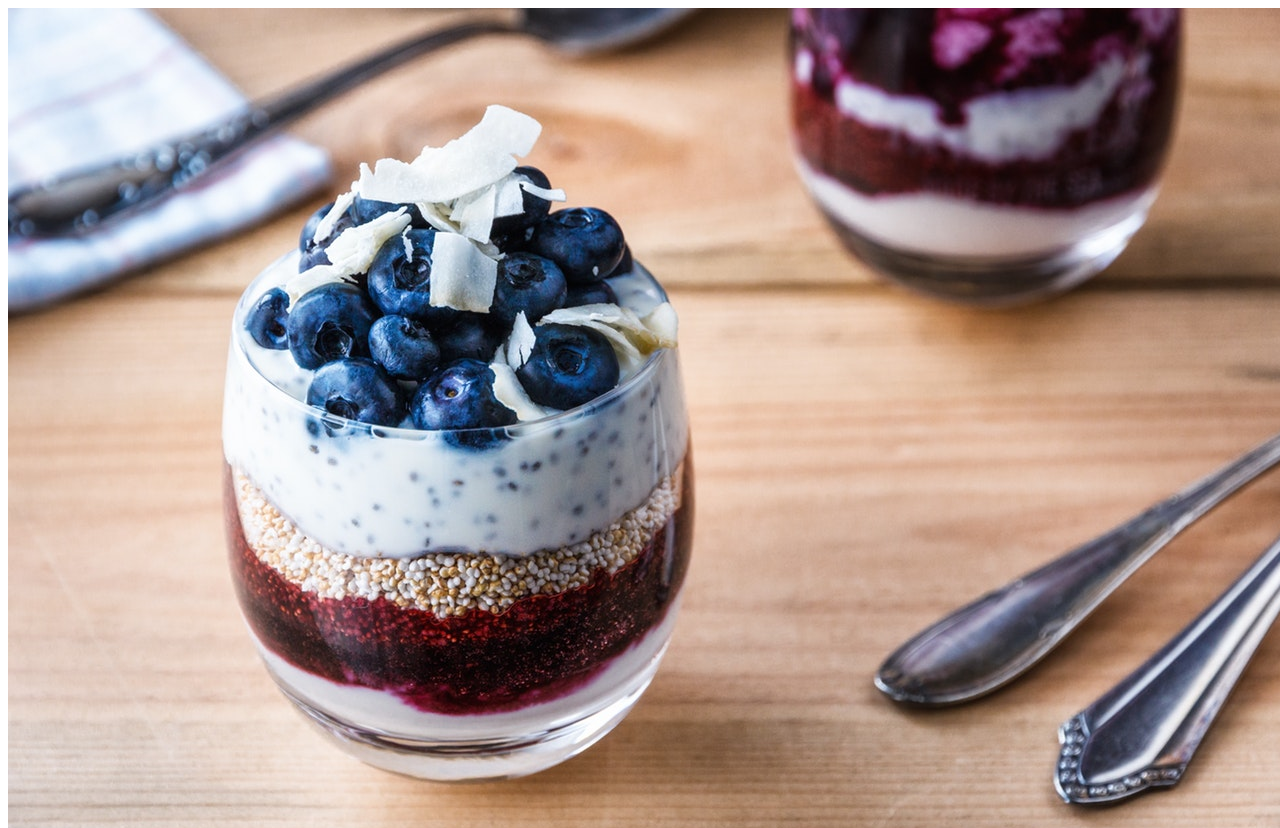
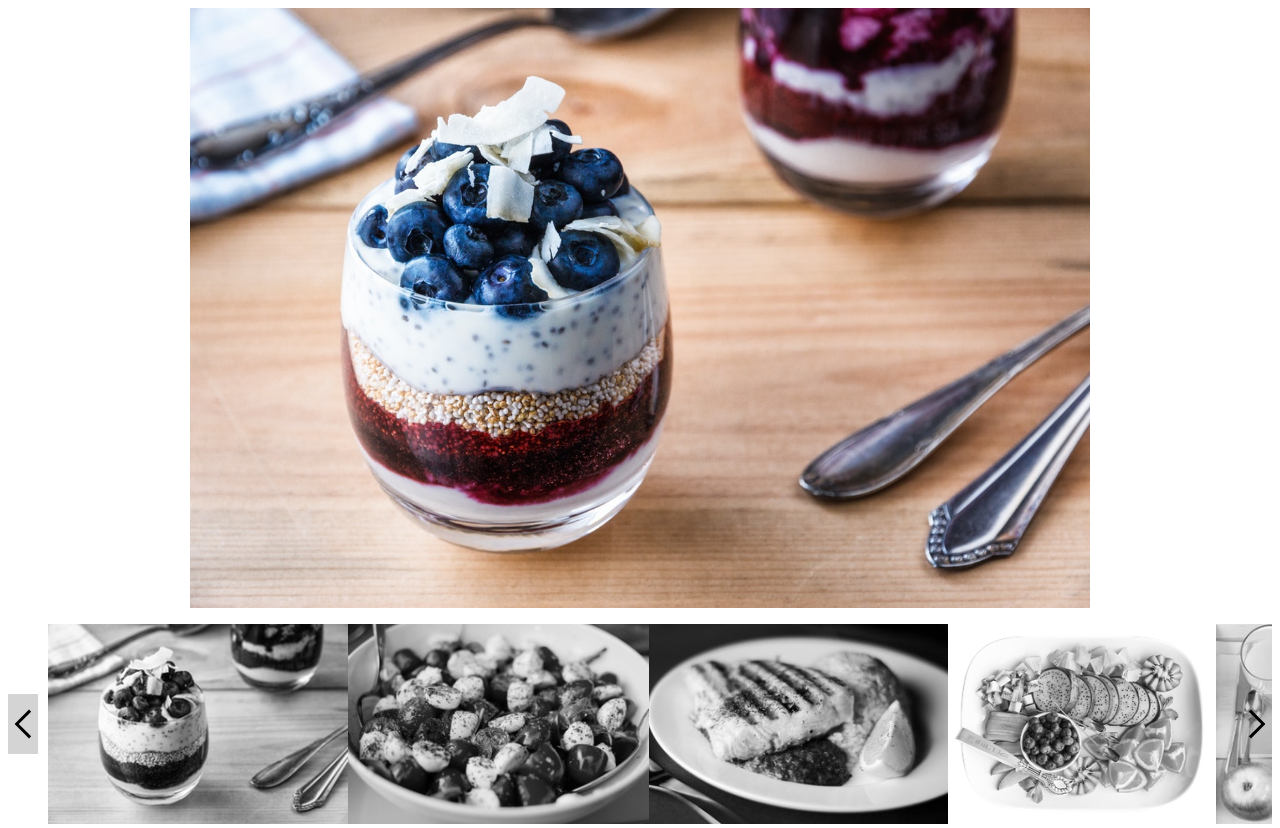
Before and after one commit to mmalkov1/javascript, a plain HTML site: page module-8/index.html in a window 1280 px wide. Shown: the top 828 px of the page. Drawn offline with Linux system fonts and the light colour scheme.

Commit message:
module-8 fix slider

```diff
--- a/module-8/css/style.css
+++ b/module-8/css/style.css
@@ -1,8 +1,16 @@
+.fullview img {
+  height: 600px;
+  width: auto;
+  display: block;
+  margin: auto;
+
+}
+
 ul {
   display: flex;
   justify-content: flex-start;
   max-width: 1280px;
-  overflow-x: auto;
+  overflow-x: hidden;
 }
 
 li {
@@ -26,3 +34,82 @@ li > img:hover {
 .active {
   filter: grayscale(0);
 }
+
+.preview-container {
+  position: relative;
+}
+
+.nav-left,
+.nav-right {
+  position: absolute;
+  width: 30px;
+  height: 60px;
+  background-color: #80808057;
+  top: 50%;
+  transform: translateY(-50%);
+  cursor: pointer;
+  transition: background-color .2s;
+}
+.nav-left:hover,
+.nav-right:hover {
+  background-color: #8080809c;
+  transition: background-color .2s;
+}
+.nav-left:before {
+  content: '';
+}
+
+.nav-right:before {
+  content: '';
+  position: absolute;
+  display: block;
+  top: 40%;
+  left: 50%;
+  transform: translate(-50%, -60%) rotate(45deg);
+  width: 20px;
+  height: 3px;
+  background-color: black;
+}
+
+.nav-right:after {
+  content: '';
+  position: absolute;
+  display: block;
+  top: 60%;
+  left: 50%;
+  transform: translate(-50%, -40%) rotate(-45deg);
+  width: 20px;
+  height: 3px;
+  background-color: black;
+}
+.nav-left:before {
+  content: '';
+  position: absolute;
+  display: block;
+  top: 40%;
+  left: 50%;
+  transform: translate(-50%, -60%) rotate(-45deg);
+  width: 20px;
+  height: 3px;
+  background-color: black;
+}
+
+.nav-left:after {
+  content: '';
+  position: absolute;
+  display: block;
+  top: 60%;
+  left: 50%;
+  transform: translate(-50%, -40%) rotate(45deg);
+  width: 20px;
+  height: 3px;
+  background-color: black;
+}
+
+.nav-left {
+  left: 0;
+}
+
+.nav-right {
+  right: 0;
+}
--- a/module-8/index.html
+++ b/module-8/index.html
@@ -3,6 +3,7 @@
 <head>
 	<meta charset="UTF-8">
 	<title>module-8</title>
+	<link href="https://use.fontawesome.com/releases/v5.0.6/css/all.css" rel="stylesheet">
 	<link rel="stylesheet" href="css/style.css">
 </head>
 <body>
--- a/module-8/js/scripts.js
+++ b/module-8/js/scripts.js
@@ -17,17 +17,49 @@ fullImg.src = galleryItems[0].fullview;
 fullImg.alt = galleryItems[0].alt;
 fullview.append(fullImg);
 //создаем блок уменьшенного изображения
+const previewContainer = document.createElement('div');
+previewContainer.className = `preview-container`;
+gallery.append(previewContainer);
 const preview = document.createElement('ul');
 preview.className = `preview`;
-gallery.append(preview);
+previewContainer.append(preview);
+nav();
+function nav() {
+	const navLeft = document.createElement('div');
+	navLeft.className = `nav-left`;
+	previewContainer.append(navLeft);
+	const navRight = document.createElement('div');
+	navRight.className = `nav-right`;
+	previewContainer.append(navRight);
+	let pos = 0;
+	navLeft.addEventListener('click', function () {
+		let li = document.querySelectorAll('li');
+    let totalLi = li.length;
+    pos = pos - 200;
+    for (let item of li) {
+			item.style = `transform: translateX(${pos}px); transition: transform .2s;`;
+		}
+	})
+	navRight.addEventListener('click', function () {
+		let li = document.querySelectorAll('li');
+    let totalLi = li.length;
+    pos = pos + 200;
+    for (let item of li) {
+			item.style = `transform: translateX(${pos}px); transition: transform .2s;`;
+		}
+	})
+}
+let i = 1;
 for (let item of galleryItems) {
   let preItem = document.createElement('li');
   let preImg = document.createElement('img');
   preItem.append(preImg);
   preImg.src = item.preview;
   preImg.dataset.fullview = item.fullview;
+  preImg.dataset.number = i;
   preImg.alt = item.alt;
   preview.append(preItem);
+  i++;
 }
 //меняем фото при клике
 preview.addEventListener('click',function(event){
@@ -37,11 +69,17 @@ preview.addEventListener('click',function(event){
     fullImg.alt = img.dataset.alt;
     const ul = event.currentTarget;
     const imgList = ul.childNodes;
+    console.log(event.target);
     for (let element of imgList) {
       if (element.children[0].className == 'active') {
         element.children[0].classList.remove('active');
       }
     }
     img.className = 'active';
+    let li = document.querySelectorAll('li');
+    let totalLi = li.length;
+    for (let item of li) {
+    	item.style = `transform: translateX(${(img.dataset.number*-200)+500}px); transition: transform .2s;`;
+    }
   }
 })
```
Also changed, not shown: 1 other file. Lines whose indentation alone changed are shown as unchanged.
